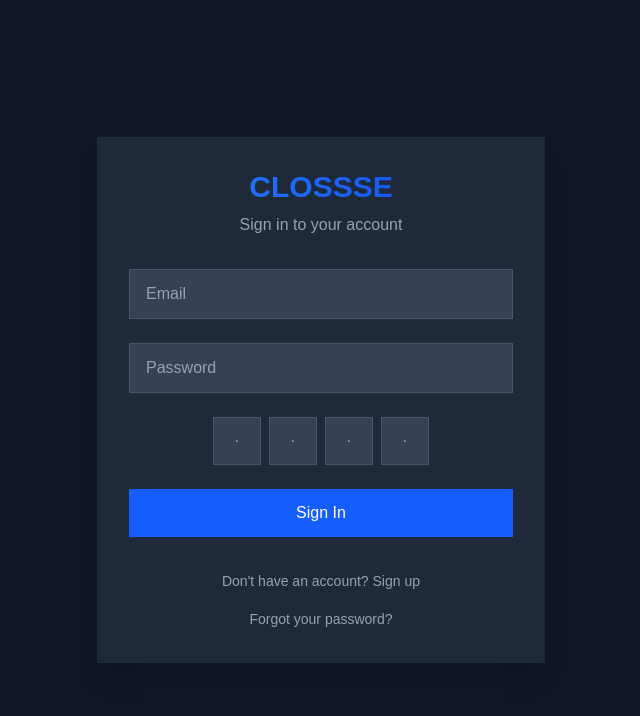
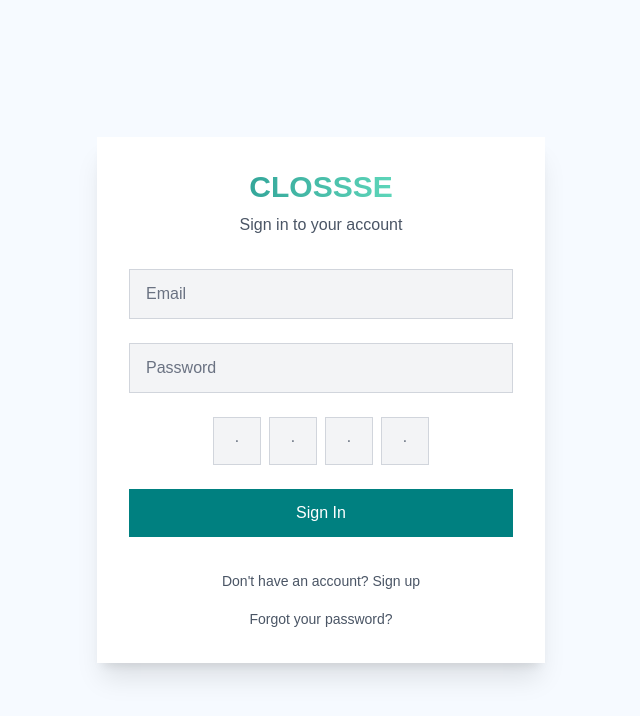
Before and after one commit to arnaubarrero/clossse-btc, a Next.js app in the folder next-frontend-clossse/: page /user/login in a window 1280 px wide. Shown: the top 716 px of the page, without its empty margins (319-959 px from the left). Built offline with nearby package versions, Linux system fonts and the light colour scheme; no server answers.

Commit message:
Colores corporativos

```diff
--- a/next-frontend-clossse/src/app/components/menu/menu.jsx
+++ b/next-frontend-clossse/src/app/components/menu/menu.jsx
@@ -9,7 +9,7 @@
 
     return (
         <>
-            <div className="w-[90vw] max-w-[800px] bg-gradient-to-r from-blue-900 to-gray-900 fixed bottom-[20px] left-1/2 transform -translate-x-1/2 rounded-3xl shadow-lg">
+            <div className="w-[90vw] bg-gradient-to-r from-[#58d6ac] to-[#008080] fixed bottom-[20px] left-1/2 transform -translate-x-1/2 rounded-3xl shadow-lg">
                 <div className="flex justify-around items-center p-3">
                     <Link href="/">
                         <div className="rounded-full transition duration-300">
--- a/next-frontend-clossse/src/app/user/login/page.jsx
+++ b/next-frontend-clossse/src/app/user/login/page.jsx
@@ -10,7 +10,16 @@
     const [password, setPassword] = useState('');
     const [pin, setPin] = useState(['', '', '', '']);
     const [error, setError] = useState('');
+    const [showPinInput, setShowPinInput] = useState(true); // Estado para controlar la visibilidad del PIN
     const inputRefs = useRef([]);
+
+    // Verificar si existe un EncryptedPIN en el localStorage al cargar el componente
+    useEffect(() => {
+        const encryptedPin = localStorage.getItem('EncryptedPIN');
+        if (encryptedPin) {
+            setShowPinInput(false); // Ocultar el bloque de entrada del PIN
+        }
+    }, []);
 
     const handlePinChange = (index, value) => {
         const newPin = [...pin];
@@ -34,12 +43,14 @@
             const response = await login(email, password);
 
             if (response.token) {
+                // Solo encriptar y guardar el PIN si el bloque de entrada está visible
+                if (showPinInput) {
                     const encryptedPin = CryptoJS.AES.encrypt(
                         pin.join(''),
                         'secret-key'
                     ).toString();
-
                     localStorage.setItem('EncryptedPIN', encryptedPin);
+                }
                 router.push('/');
             }
         } catch (error) {
@@ -59,43 +70,78 @@
     }, [router]);
 
     return (
-        <div className="min-h-screen bg-gray-900 flex items-center justify-center p-4">
+        <div className="min-h-screen bg-[#f6faff] dark:bg-gray-900 flex items-center justify-center p-4">
             <div className="w-full max-w-md">
-                <div className="bg-gray-800 shadow-xl p-8 space-y-8">
+                <div className="bg-white dark:bg-gray-800 shadow-xl p-8 space-y-8">
                     <div className="text-center">
-                        <h1 className="text-3xl font-bold bg-gradient-to-r from-blue-500 to-blue-700 bg-clip-text text-transparent">
+                        <h1 className="text-3xl font-bold bg-gradient-to-r from-[#008080] to-[#7FFFD4] bg-clip-text text-transparent">
                             CLOSSSE
                         </h1>
-                        <p className="mt-2 text-gray-400">Sign in to your account</p>
+                        <p className="mt-2 text-gray-600 dark:text-gray-400">Sign in to your account</p>
                     </div>
 
                     {error && (
-                        <div className="p-3 text-sm text-red-500 bg-red-500/10 rounded-lg">
+                        <div className="p-3 text-sm text-red-500 bg-red-500/10">
                             {error}
                         </div>
                     )}
 
                     <form onSubmit={handleLogin} className="space-y-6">
-                        <input type="email" placeholder="Email" required value={email} onChange={(e) => setEmail(e.target.value)} className="w-full px-4 py-3 bg-gray-700 border border-gray-600 text-white placeholder-gray-400 focus:outline-none focus:border-blue-500 focus:ring-1 focus:ring-blue-500 transition-colors" />
-                        <input type="password" placeholder="Password" required value={password} onChange={(e) => setPassword(e.target.value)} className="w-full px-4 py-3 bg-gray-700 border border-gray-600 text-white placeholder-gray-400 focus:outline-none focus:border-blue-500 focus:ring-1 focus:ring-blue-500 transition-colors" />
+                        <input
+                            type="email"
+                            placeholder="Email"
+                            required
+                            value={email}
+                            onChange={(e) => setEmail(e.target.value)}
+                            className="w-full px-4 py-3 bg-gray-100 dark:bg-gray-700 border border-gray-300 dark:border-gray-600 text-gray-700 dark:text-white placeholder-gray-500 dark:placeholder-gray-400 focus:outline-none focus:border-[#008080] focus:ring-1 focus:ring-[#008080] transition-colors"
+                        />
+                        <input
+                            type="password"
+                            placeholder="Password"
+                            required
+                            value={password}
+                            onChange={(e) => setPassword(e.target.value)}
+                            className="w-full px-4 py-3 bg-gray-100 dark:bg-gray-700 border border-gray-300 dark:border-gray-600 text-gray-700 dark:text-white placeholder-gray-500 dark:placeholder-gray-400 focus:outline-none focus:border-[#008080] focus:ring-1 focus:ring-[#008080] transition-colors"
+                        />
 
+                        {/* Mostrar el bloque de entrada del PIN solo si showPinInput es true */}
+                        {showPinInput && (
                             <div className="flex justify-center space-x-2">
                                 {pin.map((digit, index) => (
-                                <input key={index} type="text" required maxLength="1" placeholder="·" value={digit} onChange={(e) => handlePinChange(index, e.target.value)} ref={(el) => (inputRefs.current[index] = el)} className="w-12 h-12 text-center bg-gray-700 border border-gray-600 text-white placeholder-gray-400 focus:outline-none focus:border-blue-500 focus:ring-1 focus:ring-blue-500 transition-colors" />
+                                    <input
+                                        key={index}
+                                        type="text"
+                                        required
+                                        maxLength="1"
+                                        placeholder="·"
+                                        value={digit}
+                                        onChange={(e) => handlePinChange(index, e.target.value)}
+                                        ref={(el) => (inputRefs.current[index] = el)}
+                                        className="w-12 h-12 text-center bg-gray-100 dark:bg-gray-700 border border-gray-300 dark:border-gray-600 text-gray-700 dark:text-white placeholder-gray-500 dark:placeholder-gray-400 focus:outline-none focus:border-[#008080] focus:ring-1 focus:ring-[#008080] transition-colors"
+                                    />
                                 ))}
                             </div>
+                        )}
 
-                        <button type="submit" className="w-full py-3 px-4 bg-blue-600 hover:bg-blue-700 text-white font-medium transition-colors focus:outline-none focus:ring-2 focus:ring-blue-500 focus:ring-offset-2 focus:ring-offset-gray-800" >
+                        <button
+                            type="submit"
+                            className="w-full py-3 px-4 bg-[#008080] hover:bg-[#40E0D0] text-white font-medium transition-colors focus:outline-none focus:ring-2 focus:ring-[#008080] focus:ring-offset-2 focus:ring-offset-white dark:focus:ring-offset-gray-800"
+                        >
                             Sign In
                         </button>
                     </form>
 
                     <div className="text-center space-y-4">
-                        <button onClick={reedireccionarRegistro} className="hover:cursor-pointer text-sm text-gray-400 hover:text-blue-500 transition-colors" >
+                        <button
+                            onClick={reedireccionarRegistro}
+                            className="hover:cursor-pointer text-sm text-gray-600 dark:text-gray-400 hover:text-[#40E0D0] transition-colors"
+                        >
                             Don't have an account? Sign up
                         </button>
                         <br />
-                        <button className="hover:cursor-pointer text-sm text-gray-400 hover:text-blue-500 transition-colors">
+                        <button
+                            className="hover:cursor-pointer text-sm text-gray-600 dark:text-gray-400 hover:text-[#40E0D0] transition-colors"
+                        >
                             Forgot your password?
                         </button>
                     </div>
--- a/next-frontend-clossse/src/app/user/perfil/page.jsx
+++ b/next-frontend-clossse/src/app/user/perfil/page.jsx
@@ -89,7 +89,6 @@
         try {
             await logout();
             localStorage.removeItem('Login Token');
-            localStorage.removeItem('EncryptedPIN');
             localStorage.removeItem('PINVerified');
             router.push('/user/login');
         } catch (error) {
```
Also changed, not shown: next-frontend-clossse/src/app/page.jsx (+7 -7 lines), next-frontend-clossse/src/app/user/register/page.jsx (+12 -12 lines), 1 other file (tests, documents, lock files or other folders). Lines whose indentation alone changed are shown as unchanged.
